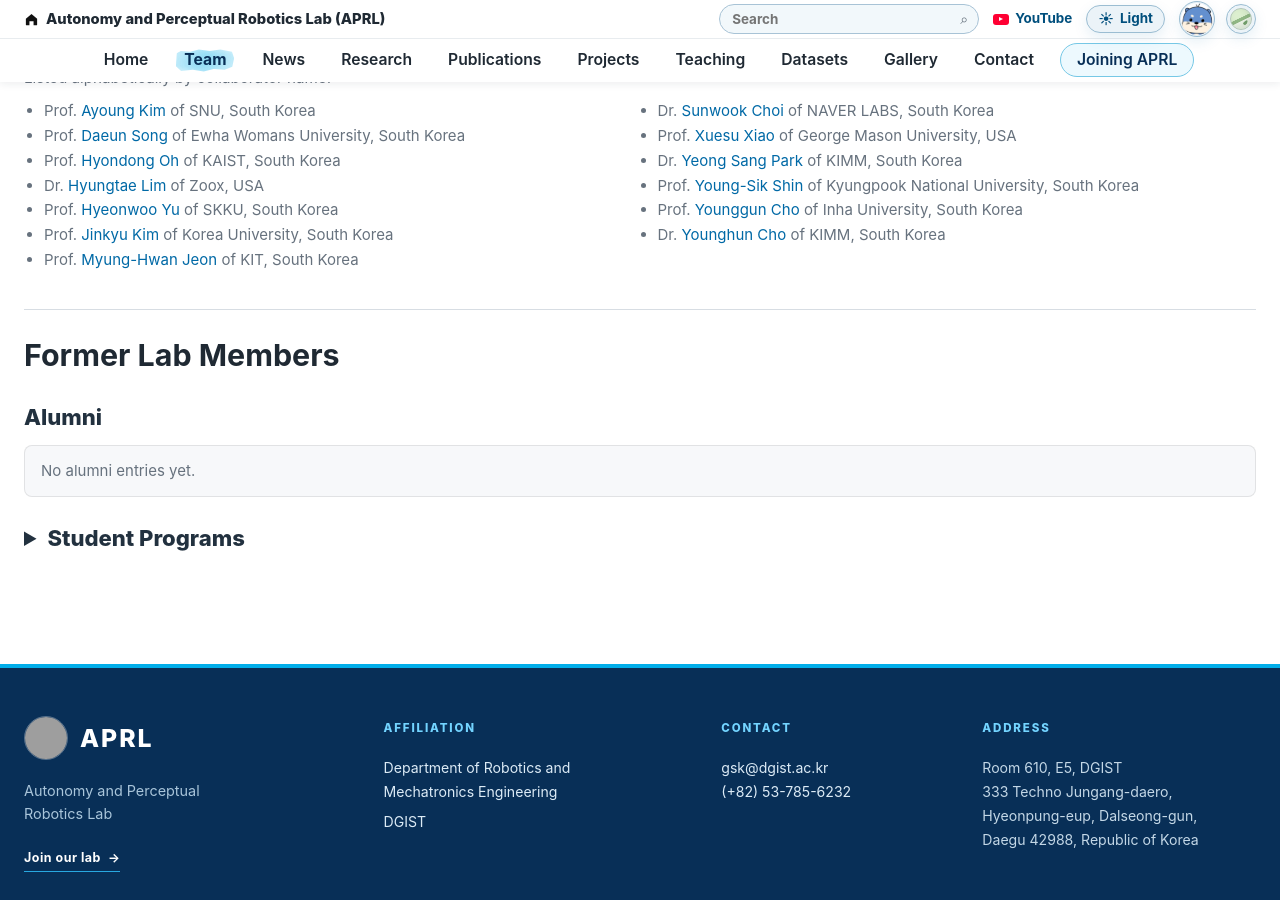
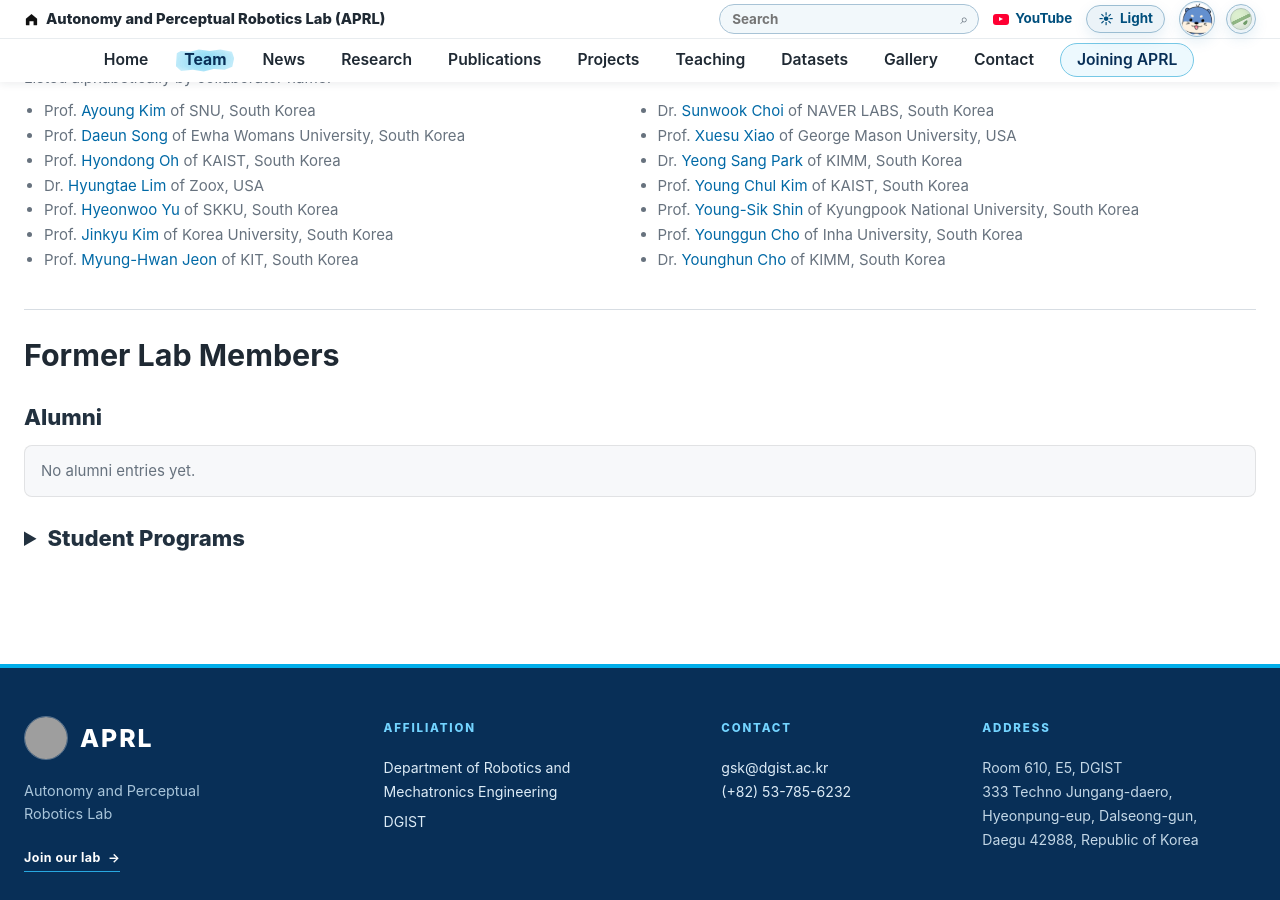
Before and after one commit to team-aprl/team-aprl.github.io, a Jekyll site: the page built from team.html, in a window 1280 px wide and 900 px high, scrolled down 2151 px. Built offline with Jekyll 4.4.1, drawn with Linux system fonts in a browser that asks for light colours; grey boxes are pictures that could not be loaded.

Commit message:
Add Young Chul Kim as collaborator

```diff
--- a/team.html
+++ b/team.html
@@ -201,6 +201,7 @@ extra_scripts:
           <li>Dr. <a target="_blank" rel="noopener noreferrer" href="https://scholar.google.com/citations?user=R3W7dTsAAAAJ&amp;hl=ko">Sunwook Choi</a> of NAVER LABS, South Korea</li>
           <li>Prof. <a target="_blank" rel="noopener noreferrer" href="https://robotixx.cs.gmu.edu/xx-men.html">Xuesu Xiao</a> of George Mason University, USA</li>
           <li>Dr. <a target="_blank" rel="noopener noreferrer" href="https://www.linkedin.com/in/yspark07">Yeong Sang Park</a> of KIMM, South Korea</li>
+          <li>Prof. <a target="_blank" rel="noopener noreferrer" href="https://pure.kaist.ac.kr/en/persons/young-chul-kim/">Young Chul Kim</a> of KAIST, South Korea</li>
           <li>Prof. <a target="_blank" rel="noopener noreferrer" href="https://romalab.org/people/young-sik-shin/">Young-Sik Shin</a> of Kyungpook National University, South Korea</li>
           <li>Prof. <a target="_blank" rel="noopener noreferrer" href="https://sparolab.github.io/people/Faculty/Younggun-Cho">Younggun Cho</a> of Inha University, South Korea</li>
           <li>Dr. <a target="_blank" rel="noopener noreferrer" href="https://dudgnsrj.github.io/">Younghun Cho</a> of KIMM, South Korea</li>
```
